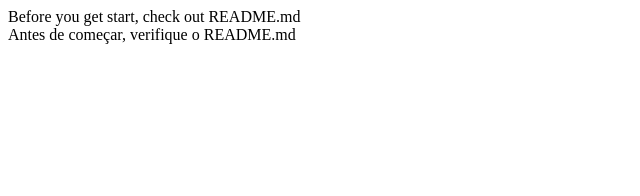
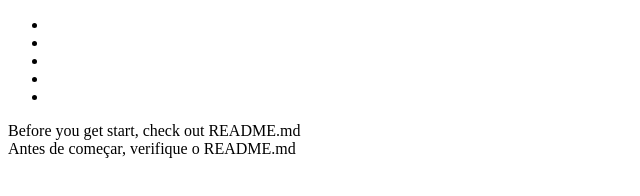
Before and after one commit to jordanruan/work-plin, a plain HTML site: page index.html in a window 1280 px wide. Shown: the whole page, without its empty margins (0-640 px from the left). Drawn offline with Linux system fonts and the light colour scheme.

Commit message:
inicinado header

```diff
--- a/index.html
+++ b/index.html
@@ -7,6 +7,28 @@
     <title>Work plin</title>
 </head>
 
+<header class="container">
+    <nav>
+        <ul>
+            <li>
+                <a href="#"></a>
+            </li>
+            <li>
+                <a href="#"></a>
+            </li>
+            <li>
+                <a href="#"></a>
+            </li>
+            <li>
+                <a href="#"></a>
+            </li>
+            <li>
+                <a href="#"></a>
+            </li>
+        </ul>
+    </nav>
+</header>
+
 <body>
     Before you get start, check out README.md<br /> Antes de começar, verifique o README.md
 </body>
--- /dev/null
+++ b/style.css
@@ -0,0 +1,5 @@
+* {
+    margin: 0;
+    padding: 0;
+    box-sizing: border-box;
+}
```
